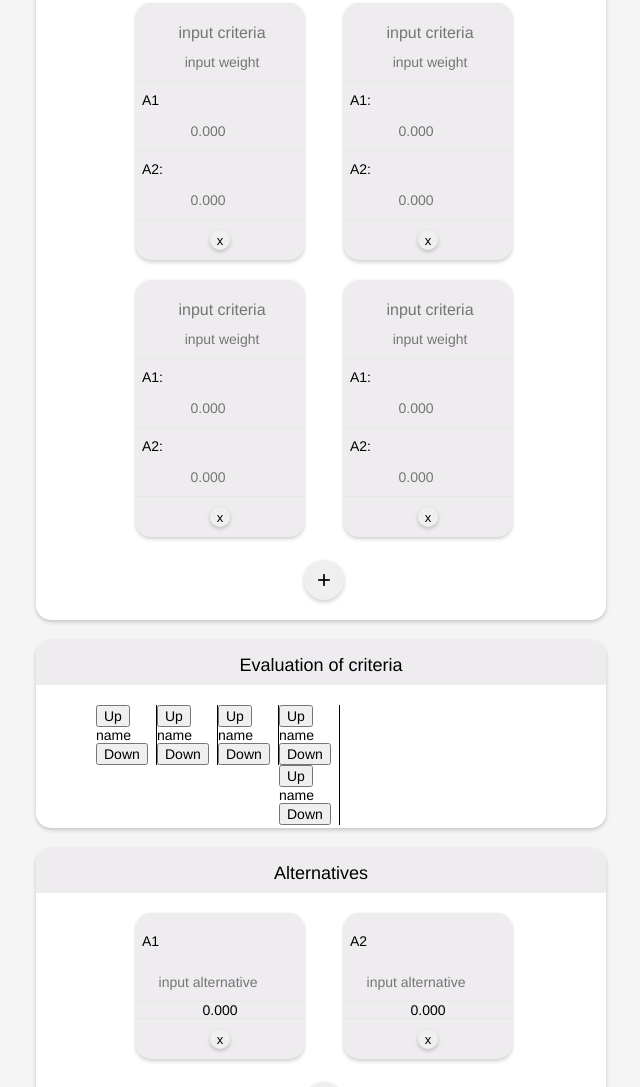
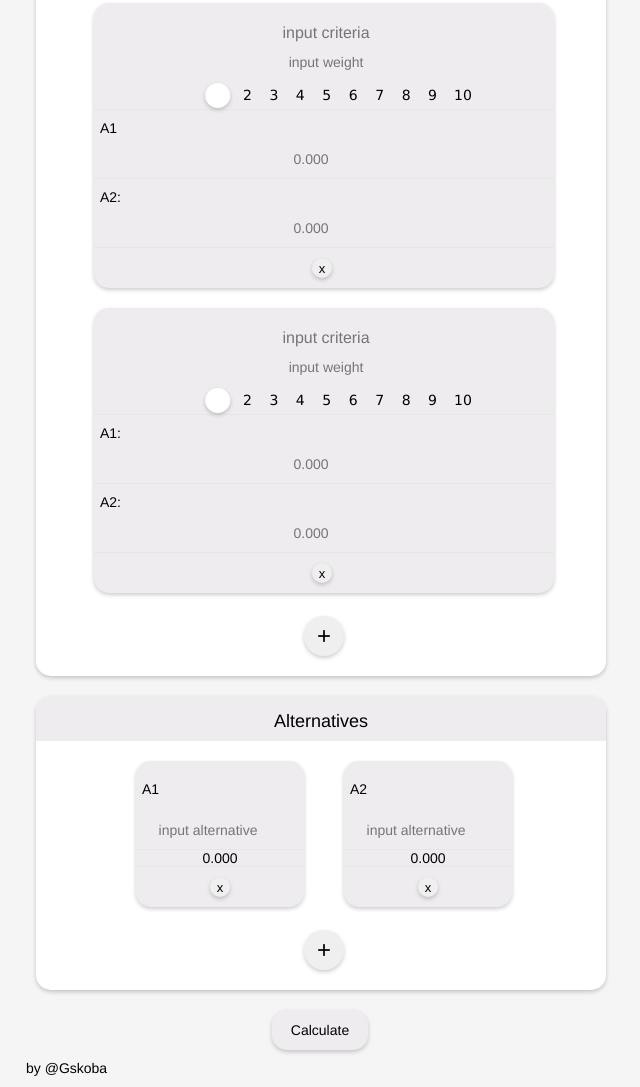
Before and after one commit to GSkoba/ahp, a plain HTML site: page index.html in a window 1280 px wide. Shown: the part 238-1325 px from the top of the page, without its empty margins (334-974 px from the left). Drawn offline with Linux system fonts and the light colour scheme.

Commit message:
Add files via upload

```diff
--- a/index.html
+++ b/index.html
@@ -37,6 +37,31 @@
 
                 </div>
 
+                    <div class="switch">
+                        <input name="switch" id="one" type="radio" checked/>
+                        <label for="one" class="switch__label">1</label>
+                        <input name="switch" id="two" type="radio" />
+                        <label for="two" class="switch__label">2</label>
+                        <input name="switch" id="three" type="radio" />
+                        <label for="three" class="switch__label" >3</label>
+                        <input name="switch" id="four" type="radio" />
+                        <label for="four" class="switch__label" >4</label>
+                        <input name="switch" id="five" type="radio" />
+                        <label for="five" class="switch__label" >5</label>
+                        <input name="switch" id="six" type="radio" />
+                        <label for="six" class="switch__label" >6</label>
+                        <input name="switch" id="seven" type="radio" />
+                        <label for="seven" class="switch__label" >7</label>
+                        <input name="switch" id="eight" type="radio" />
+                        <label for="eight" class="switch__label" >8</label>
+                        <input name="switch" id="nine" type="radio" />
+                        <label for="nine" class="switch__label" >9</label>
+                        <input name="switch" id="ten" type="radio" />
+                        <label for="ten" class="switch__label" >10</label>
+                        <div class="switch__indicator" /></div>
+                </div>
+
+
                 <div class="ahp-level-two_card_local_priorities">
                     <div class="ahp-level-two_card_local_priorities-element">
 
@@ -71,75 +96,31 @@
 
                     </div>
 
-                    <div class="ahp-level-two_card_local_priorities">
-                        <div class="ahp-level-two_card_local_priorities-element">
-
-                            <div class="ahp-level-two_card_local_priorities-number">
-                                A1:
-                            </div>
-
-                            <input class="ahp-level-two_card_local_priorities-weight" placeholder="0.000"/>
-
-                        </div>
-                        <div class="ahp-level-two_card_local_priorities-element">
-
-                            <div class="ahp-level-two_card_local_priorities-number">
-                                A2:
-                            </div>
-
-                            <input class="ahp-level-two_card_local_priorities-weight" placeholder="0.000"/>
-
-                        </div>
-
-                    </div>
-                    <button class = "remote-level-two">x</button>
-
+                    <div class="switch">
+                        <input name="switch2" id="one2" type="radio" checked/>
+                        <label for="one2" class="switch__label">1</label>
+                        <input name="switch2" id="two2" type="radio" />
+                        <label for="two2" class="switch__label">2</label>
+                        <input name="switch2" id="three2" type="radio" />
+                        <label for="three2" class="switch__label" >3</label>
+                        <input name="switch2" id="four2" type="radio" />
+                        <label for="four2" class="switch__label" >4</label>
+                        <input name="switch2" id="five2" type="radio" />
+                        <label for="five2" class="switch__label" >5</label>
+                        <input name="switch2" id="six2" type="radio" />
+                        <label for="six2" class="switch__label" >6</label>
+                        <input name="switch2" id="seven2" type="radio" />
+                        <label for="seven2" class="switch__label" >7</label>
+                        <input name="switch2" id="eight2" type="radio" />
+                        <label for="eight2" class="switch__label" >8</label>
+                        <input name="switch2" id="nine2" type="radio" />
+                        <label for="nine2" class="switch__label" >9</label>
+                        <input name="switch2" id="ten2" type="radio" />
+                        <label for="ten2" class="switch__label" >10</label>
+                        <div class="switch__indicator2" /></div>
                 </div>
-                <div class="ahp-level-two_card">
-
-                    <div class="ahp-level-two_card_criteria">
-
-                        <input class="ahp-level-two_card_criteria-name" placeholder="input criteria"/>
-
-                        <input class="ahp-level-two_card_criteria-weight" placeholder="input weight"/>
-
-                    </div>
 
                     <div class="ahp-level-two_card_local_priorities">
-                        <div class="ahp-level-two_card_local_priorities-element">
-
-                            <div class="ahp-level-two_card_local_priorities-number">
-                                A1:
-                            </div>
-
-                            <input class="ahp-level-two_card_local_priorities-weight" placeholder="0.000"/>
-
-                        </div>
-                        <div class="ahp-level-two_card_local_priorities-element">
-
-                            <div class="ahp-level-two_card_local_priorities-number">
-                                A2:
-                            </div>
-
-                            <input class="ahp-level-two_card_local_priorities-weight" placeholder="0.000"/>
-
-                        </div>
-
-                    </div>
-                    <button class = "remote-level-two">x</button>
-                </div>
-                <div class="ahp-level-two_card">
-
-                    <div class="ahp-level-two_card_criteria">
-
-                        <input class="ahp-level-two_card_criteria-name" placeholder="input criteria"/>
-
-                        <input class="ahp-level-two_card_criteria-weight" placeholder="input weight"/>
-
-                    </div>
-
-                    <div class="ahp-level-two_card_local_priorities">
-
                         <div class="ahp-level-two_card_local_priorities-element">
 
                             <div class="ahp-level-two_card_local_priorities-number">
@@ -167,84 +148,11 @@
             </div>
 
 
-            <div class="ahp-evaluation_of_criteria">
-
-                <div class="ahp-level-criteria-name-lavel">Evaluation of criteria</div>
-                <div class="list">
-                <div class = "ahp-evaluation_of_criteria-level_one">
-                    <div class="ahp-evaluation_of_criteria-level-element">
-
-                        <button class="ahp-evaluation_of_criteria-level-button-up">Up</button>
-                        <div class="criterai-name">name</div>
-                        <button class="ahp-evaluation_of_criteria-level-button-down">Down</button>
-                    </div>
-                </div>
-
-                <div class = "ahp-evaluation_of_criteria-level_two">
-                    <div class="ahp-evaluation_of_criteria-level-element">
-
-                        <button class="ahp-evaluation_of_criteria-level-button-up">Up</button>
-                        <div class="criterai-name">name</div>
-                        <button class="ahp-evaluation_of_criteria-level-button-down">Down</button>
-                    </div>
-                </div>
-
-                <div class = "ahp-evaluation_of_criteria-level_three">
-                    <div class="ahp-evaluation_of_criteria-level-element">
-
-                        <button class="ahp-evaluation_of_criteria-level-button-up">Up</button>
-                        <div class="criterai-name">name</div>
-                        <button class="ahp-evaluation_of_criteria-level-button-down">Down</button>
-                    </div>
-                </div>
-
-                <div class = "ahp-evaluation_of_criteria-level_four">
-
-                </div>
-
-                <div class = "ahp-evaluation_of_criteria-level_five">
-                    <div class="ahp-evaluation_of_criteria-level-element">
-
-                        <button class="ahp-evaluation_of_criteria-level-button-up">Up</button>
-                        <div class="criterai-name">name</div>
-                        <button class="ahp-evaluation_of_criteria-level-button-down">Down</button>
-                    </div>
-                    <div class="ahp-evaluation_of_criteria-level-element">
-
-                        <button class="ahp-evaluation_of_criteria-level-button-up">Up</button>
-                        <div class="criterai-name">name</div>
-                        <button class="ahp-evaluation_of_criteria-level-button-down">Down</button>
-                    </div>
-                </div>
-
-                <div class = "ahp-evaluation_of_criteria-level_six">
-
-                </div>
-
-                <div class = "ahp-evaluation_of_criteria-level_seven">
-
-                </div>
-
-                <div class = "ahp-evaluation_of_criteria-level_eugth">
-
-                </div>
-
-                <div class = "ahp-evaluation_of_criteria-level_nine">
-
-                </div>
-
-                <div class = "ahp-evaluation_of_criteria-level_ten">
-
-                </div>
-
-            </div>
-            </div>
-
             <div class="ahp-level-three">
 
                 <div class="ahp-level-three-name-lavel">Alternatives</div>
             <div class="ahp-level-three_card">
-                <div class="list">
+                <div class="list2">
                 <div class="ahp-level-three_card_of_global_alt">
 
                     <div class="ahp-level-three_card_of_global_alt-number">
--- a/styles/default.css
+++ b/styles/default.css
@@ -7,4 +7,4 @@
 @import "project/ahp-container.css";
 @import "project/ahp-level-two.css";
 @import "project/ahp-level-three.css";
-@import "project/ahp-evaluation_of_criteria.css";
+@import "project/switch.css";
--- a/styles/project/ahp-level-two.css
+++ b/styles/project/ahp-level-two.css
@@ -7,6 +7,10 @@
     height: 100%;
 }
 .list{
+    display: inline-block;
+    margin-left: 18px;
+}
+.list2{
     display: inline-block;
     margin-left: 60px;
 }
@@ -43,7 +47,7 @@
         margin-left: 40px;
         background-color: #efecf0;
         height: 100%;
-        width: 168px;
+        width: 460px;
         border-radius: 15px;
         box-shadow: 0 2px 4px rgba(0, 0, 0, .2);
         float: left;
@@ -55,7 +59,7 @@
         border: none;
         background: transparent;
         margin-bottom: 10px;
-        width: 168px;
+        width: 100%;
     }
     .ahp-level-two_card_local_priorities-element{
         display: block;
@@ -96,9 +100,11 @@
         clear: both;
     }
     .ahp-level-two_card_local_priorities-weight{
-        width: 140px;
+        width: 430px;
         margin-top: 10px;
+        text-align: center;
     }
+
 
     .ahp-level-two_add_item{
         height: 40px;
@@ -116,6 +122,7 @@
     }
 
 .ahp-level-two_card_local_priorities{
+    width: 100%;
     float: left;
 }
 
@@ -126,7 +133,7 @@
     border-radius: 20px;
     border: none;
     font-size: small;
-    margin-left: 74px;
+    margin-left: 218px;
     margin-top: 10px;
     margin-bottom: 10px;
     box-shadow: 0 2px 4px rgba(0, 0, 0, .2);
--- /dev/null
+++ b/styles/project/switch.css
@@ -0,0 +1,117 @@
+.switch {
+    position: relative;
+    width: 100%;
+    padding: 0 1rem;
+    font-family: verdana;
+    text-align: center;
+}
+.switch:before {
+    content: "  ";
+    position: absolute;
+    left: 0;
+    z-index: -1;
+    width: 100%;
+    background: #000;
+    border-radius: 30px;
+}
+.switch__label {
+    display: inline-block;
+    width: 10px;
+    padding: 6px;
+    text-align: center;
+    cursor: pointer;
+    transition: color 200ms ease-out;
+}
+.switch__label:hover {
+    color: white;
+}
+.switch__indicator {
+    width: 25px;
+    height: 25px;
+    position: absolute;
+    top: 2px;
+    left: 92px;
+    background: white;
+    border-radius: 50%;
+    transition: transform 600ms cubic-bezier(0.02, 0.94, 0.09, 0.97);
+    transform: translate3d(1rem, 0, 0);
+    box-shadow: 0 2px 4px rgba(0, 0, 0, .2);
+}
+.switch__indicator2 {
+    width: 25px;
+    height: 25px;
+    position: absolute;
+    top: 2px;
+    left: 92px;
+    background: white;
+    border-radius: 50%;
+    transition: transform 600ms cubic-bezier(0.02, 0.94, 0.09, 0.97);
+    transform: translate3d(1rem, 0, 0);
+    box-shadow: 0 2px 4px rgba(0, 0, 0, .2);
+}
+.switch input#one:checked ~ .switch__indicator {
+    transform: translate3d(1.2rem, 0, 0);
+}
+.switch input#two:checked ~ .switch__indicator {
+    transform: translate3d(3rem, 0, 0);
+}
+.switch input#three:checked ~ .switch__indicator {
+    transform: translate3d(4.7rem, 0, 0);
+}
+.switch input#four:checked ~ .switch__indicator {
+    transform: translate3d(6.3rem, 0, 0);
+}
+.switch input#five:checked ~ .switch__indicator {
+    transform: translate3d(8rem, 0, 0);
+}
+.switch input#six:checked ~ .switch__indicator {
+    transform: translate3d(9.6rem, 0, 0);
+}
+.switch input#seven:checked ~ .switch__indicator {
+    transform: translate3d(11.3rem, 0, 0);
+}
+.switch input#eight:checked ~ .switch__indicator {
+    transform: translate3d(13.1rem, 0, 0);
+}
+.switch input#nine:checked ~ .switch__indicator {
+    transform: translate3d(14.7rem, 0, 0);
+}
+.switch input#ten:checked ~ .switch__indicator {
+    transform: translate3d(16.7rem, 0, 0);
+}
+.switch input#one2:checked ~ .switch__indicator2 {
+    transform: translate3d(1.2rem, 0, 0);
+}
+.switch input#two2:checked ~ .switch__indicator2 {
+    transform: translate3d(3rem, 0, 0);
+}
+.switch input#three2:checked ~ .switch__indicator2 {
+    transform: translate3d(4.7rem, 0, 0);
+}
+.switch input#four2:checked ~ .switch__indicator2 {
+    transform: translate3d(6.3rem, 0, 0);
+}
+.switch input#five2:checked ~ .switch__indicator2 {
+    transform: translate3d(8rem, 0, 0);
+}
+.switch input#six2:checked ~ .switch__indicator2 {
+    transform: translate3d(9.6rem, 0, 0);
+}
+.switch input#seven2:checked ~ .switch__indicator2 {
+    transform: translate3d(11.3rem, 0, 0);
+}
+.switch input#eight2:checked ~ .switch__indicator2 {
+    transform: translate3d(13.1rem, 0, 0);
+}
+.switch input#nine2:checked ~ .switch__indicator2 {
+    transform: translate3d(14.7rem, 0, 0);
+}
+.switch input#ten2:checked ~ .switch__indicator2 {
+    transform: translate3d(16.7rem, 0, 0);
+}
+.switch input[type="radio"]:not(:checked), .switch input[type="radio"]:checked {
+    display: none;
+}
+.switch2 input[type="radio"]:not(:checked), .switch2 input[type="radio"]:checked {
+    display: none;
+}
```
